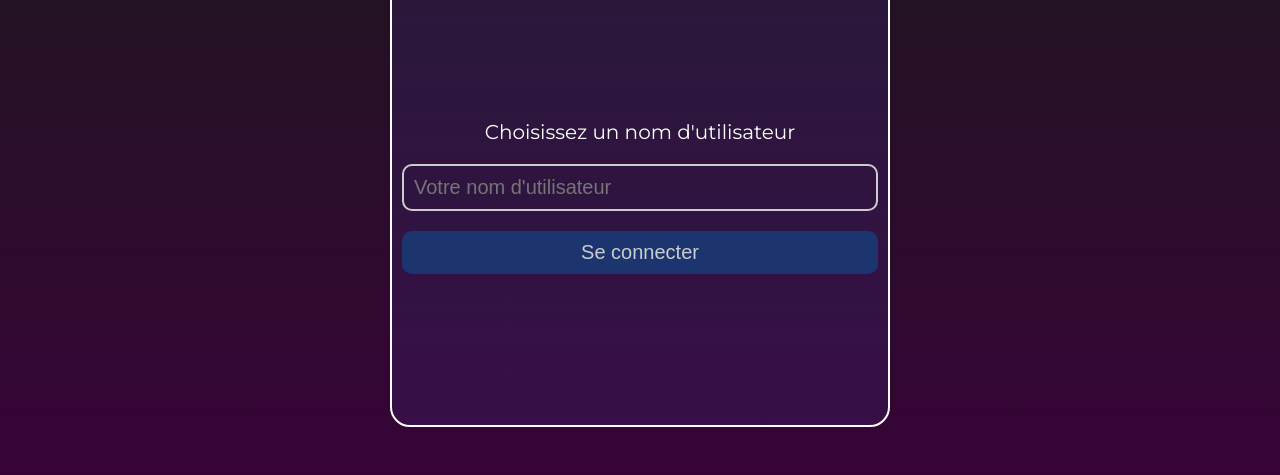
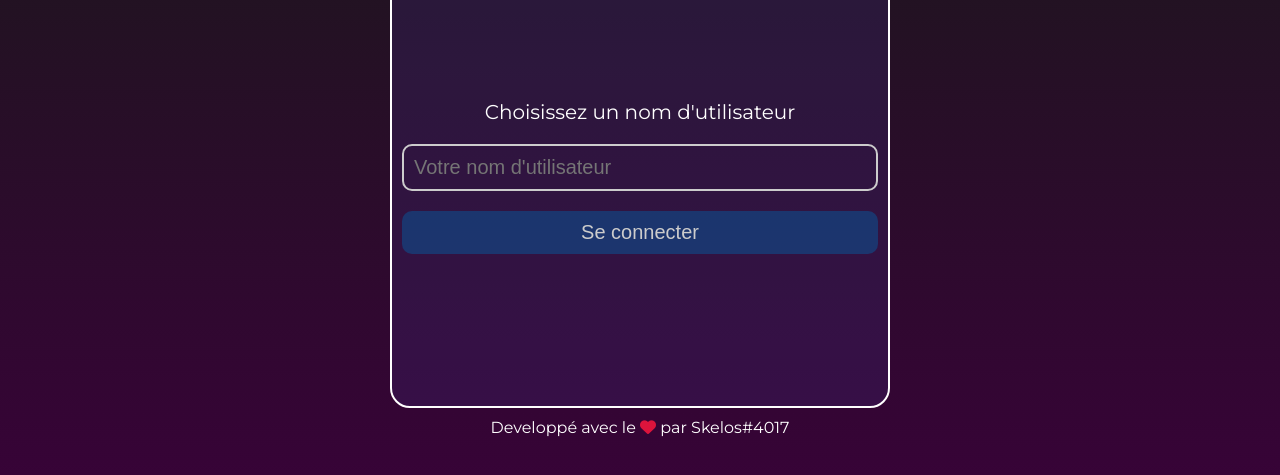
Before and after one commit to SkelosJS/chat-app, a website: page public/index.html in a window 1280 px wide. Shown: the part 223-698 px from the top of the page. Drawn offline with nearby package versions, Linux system fonts and the light colour scheme; no server answers.

Commit message:
cp added

```diff
--- a/public/index.html
+++ b/public/index.html
@@ -31,6 +31,7 @@
                 </form>
             </div>
         </div>
+        <p id="cp">Developpé avec le <i class="fa-solid fa-heart"></i> par Skelos#4017</p>
     </div>
 
     <script src="https://cdn.socket.io/4.5.4/socket.io.min.js" integrity="sha384-/KNQL8Nu5gCHLqwqfQjA689Hhoqgi2S84SNUxC3roTe4EhJ9AfLkp8QiQcU8AMzI" crossorigin="anonymous"></script>
--- a/public/style.scss
+++ b/public/style.scss
@@ -33,6 +33,7 @@ html {
   display: flex;
   justify-content: center;
   align-items: center;
+  flex-direction: column;
 
   .chat-box {
     height: 100%;
@@ -161,4 +162,14 @@ html {
       }
     }
   }
+
+  #cp {
+    color: #fff;
+    padding: 10px;
+    text-align: center;
+
+    i {
+      color: crimson;
+    }
+  }
 }
```
Also changed, not shown: public/main.css, 1 other file.
